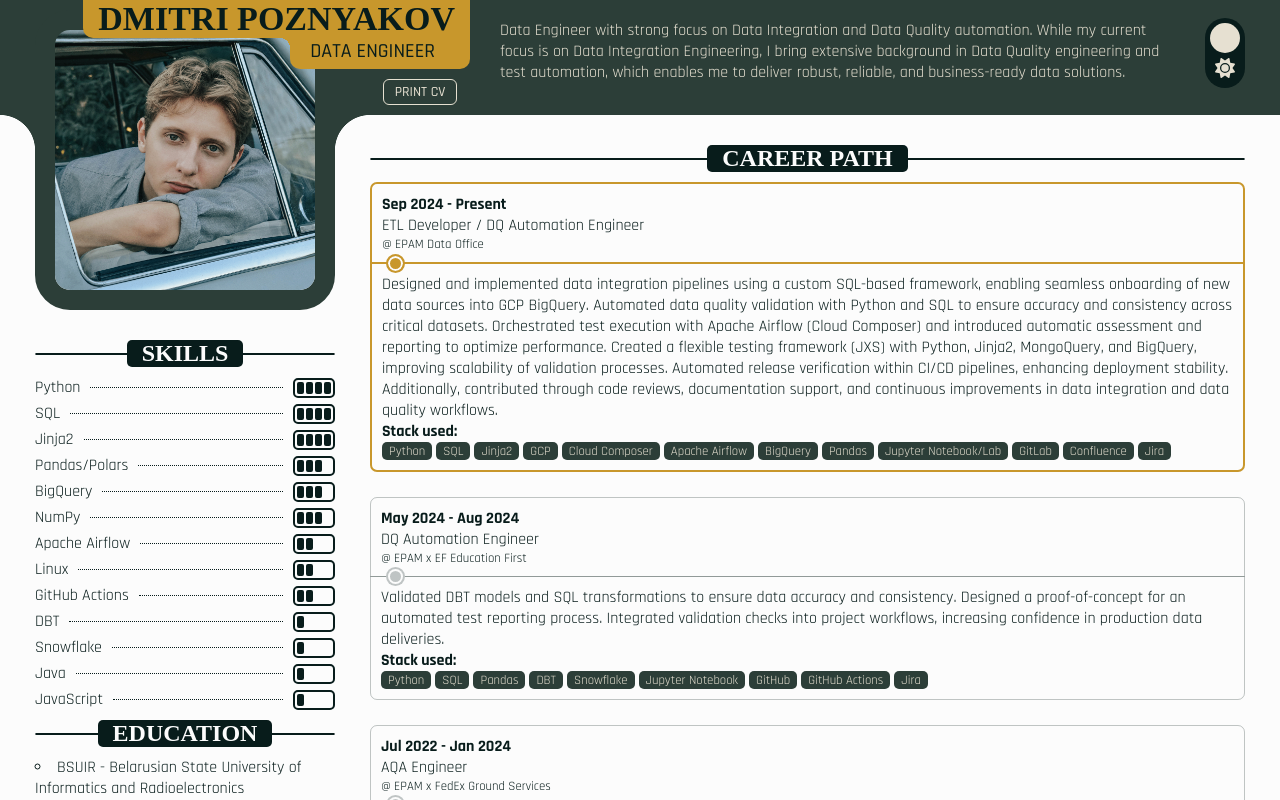
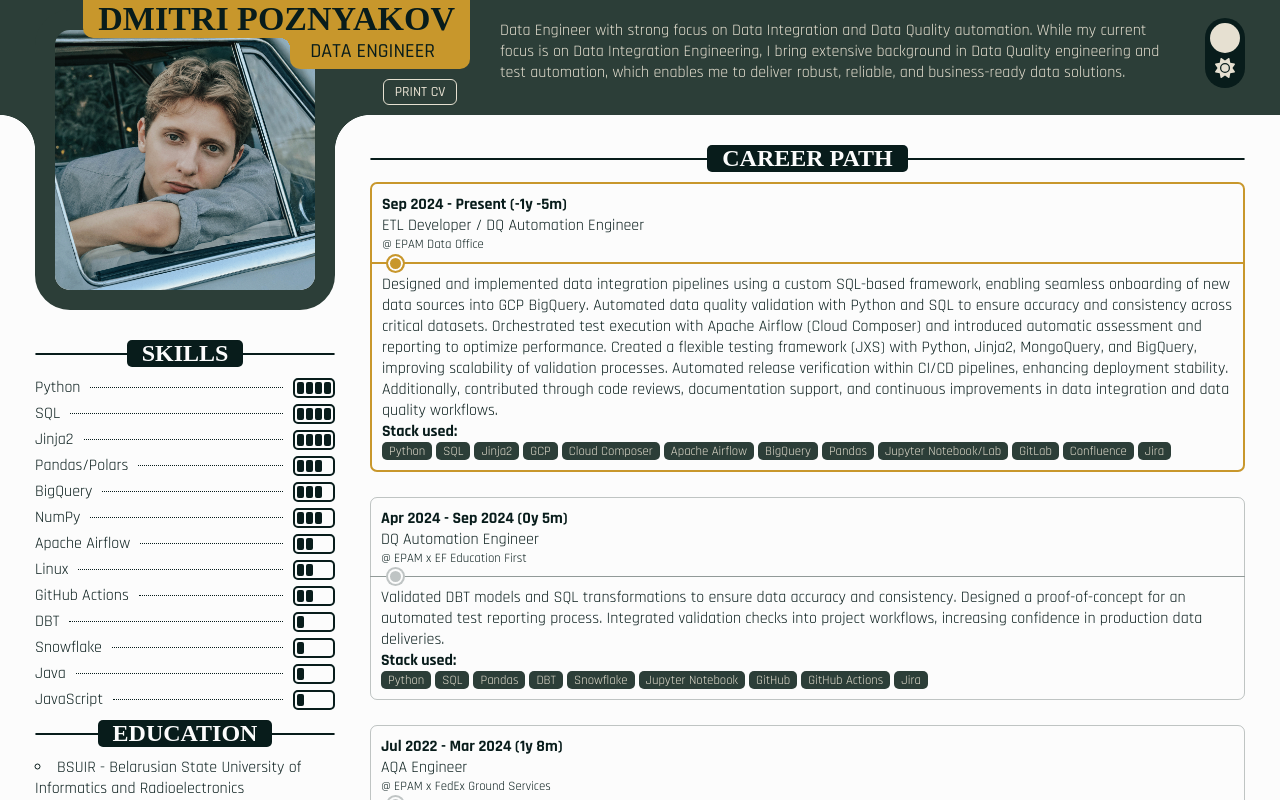
Before and after one commit to endusol/cv, a Vue app: page / in a window 1280 px wide. Shown: the top 800 px of the page. Built offline with nearby package versions, Linux system fonts and the light colour scheme; a web font is replaced by a local one.

Commit message:
Design is ready and awaits for refactoring.

```diff
--- a/src/components/complex/Timeline.vue
+++ b/src/components/complex/Timeline.vue
@@ -4,7 +4,6 @@
 
 <template>
 <section class="c c--timeline">
-    <!-- <hr/> -->
     <slot/>
 </section>
 </template>
--- a/src/components/complex/TimelineItem.vue
+++ b/src/components/complex/TimelineItem.vue
@@ -3,24 +3,34 @@ import Tag from '@components/basic/Tag.vue'
 import Responsive from '@components/basic/Responsive.vue';
 
 const props = defineProps({
-    period:      {type: String, required: true},
-    position:    {type: String, required: true},
-    customer:    {type: String, required: true},
+    start:       {type: String,        required: true},
+    end:         {type: String,        required: true},
+    position:    {type: String,        required: true},
+    customer:    {type: String,        required: true},
     tags:        {type: Array[String], required: true},
-    description: {type: String, required: true},
-    active:      {type: Boolean, required: true},
+    description: {type: String,        required: true}
+});
+function compose_work_period(start, end) {
+    const parse = _ => new Date(_ ?? Date.now())
+    const s = parse(start)
+    const e = parse(end)
 
-});
+    const _ = (e.getFullYear() - s.getFullYear()) * 12 + e.getMonth() - s.getMonth()
+    const d = `${Math.floor(_ / 12)}y ${_ % 12}m`
+
+    const fmt = _ => _.toLocaleString('en-US', { month: 'short', year: 'numeric' })
+    return `${fmt(s)} - ${fmt(end ? fmt(e) : 'Present')} (${d})`.replaceAll(' ', '\xa0')
+}
 </script>
 
 <template>
 <Responsive
     class="c c--timeline-item"
-    :class="{ active }"
+    :class="{ active: end === null }"
     :config="{ condensed: ({ sw, sh, ww, wh }) => sw <= 900 }"
 >
     <div id="meta">
-        <strong>{{ props.period }}</strong>
+        <strong>{{ compose_work_period(props.start, props.end) }}</strong>
         <p>{{ props.position }}</p>
         <p style="font-size: 0.8em">{{ props.customer }}</p>
     </div>
@@ -71,10 +81,7 @@ const props = defineProps({
     gap: 4px;
 }
 /* ========== CONDENSED ============================================================================================= */
-.c--timeline-item.condensed {
-    grid-template-columns: auto;
-
-}
+.c--timeline-item.condensed { grid-template-columns: auto; }
 .c--timeline-item.condensed > #meta {
     border-bottom-left-radius: 0;
     border-bottom-right-radius: 0;
--- a/src/data/career.json
+++ b/src/data/career.json
@@ -1,6 +1,7 @@
 [
     {
-        "period": "Sep 2024 - Present",
+        "start": "2024-09-01",
+        "end": null,
         "customer": "@ EPAM Data Office",
         "position": "ETL Developer / DQ Automation Engineer",
         "description": "Designed and implemented data integration pipelines using a custom SQL-based framework, enabling seamless onboarding of new data sources into GCP BigQuery. Automated data quality validation with Python and SQL to ensure accuracy and consistency across critical datasets. Orchestrated test execution with Apache Airflow (Cloud Composer) and introduced automatic assessment and reporting to optimize performance. Created a flexible testing framework (JXS) with Python, Jinja2, MongoQuery, and BigQuery, improving scalability of validation processes. Automated release verification within CI/CD pipelines, enhancing deployment stability. Additionally, contributed through code reviews, documentation support, and continuous improvements in data integration and data quality workflows.",
@@ -17,11 +18,11 @@
             "GitLab",
             "Confluence",
             "Jira"
-        ],
-        "active": true
+        ]
     },
     {
-        "period": "May 2024 - Aug 2024",
+        "start": "2024-04-01",
+        "end": "2024-09-01",
         "customer": "@ EPAM x EF Education First",
         "position": "DQ Automation Engineer",
         "description": "Validated DBT models and SQL transformations to ensure data accuracy and consistency. Designed a proof-of-concept for an automated test reporting process. Integrated validation checks into project workflows, increasing confidence in production data deliveries.",
@@ -35,10 +36,11 @@
             "GitHub",
             "GitHub Actions",
             "Jira"
-        ],
-        "active": false
+        ]
     },
     {
+        "start": "2022-07-01",
+        "end": "2024-03-01",
         "period": "Jul 2022 - Jan 2024",
         "customer": "@ EPAM x FedEx Ground Services",
         "position": "AQA Engineer",
@@ -56,11 +58,11 @@
             "Node.js",
             "GitLab",
             "Jira"
-        ],
-        "active": false
+        ]
     },
     {
-        "period": "Feb 2022 - Jun 2022",
+        "start": "2022-02-01",
+        "end": "2022-07-01",
         "customer": "@ EPAM x Tengizchevroil LLP",
         "position": "Developer / DQ Automation Engineer",
         "description": "Designed and implemented a reusable Data Quality Framework (DQF) to validate ETL processes, which accelerated test creation and improved validation consistency. Resolved performance bottlenecks in the framework, reducing execution time and resource consumption. Automated compilation and broadcasting of test result reports, enabling stakeholders, and developers to receive consistent updates. Additionally, documented DQF functionality and trained the team to ensure smooth adoption.",
@@ -76,11 +78,11 @@
             "GitHub",
             "Confluence",
             "Jira"
-        ],
-        "active": false
+        ]
     },
     {
-        "period": "Oct 2021 - Jan 2022",
+        "start": "2021-10-01",
+        "end": "2022-02-01",
         "customer": "@ EPAM Systems",
         "position": "Intern",
         "description": "Implemented data quality and completeness validation for analytics platform, ensuring integrity of business-critical datasets. Automated profiling workflows for CSV, XLSX, and TXT sources, which reduced manual validation efforts. Developed test automation scripts with Python, Apache JMeter, and Jenkins to streamline QA processes. Contributed to test documentation, including checklists and strategies.",
@@ -102,7 +104,6 @@
             "Apache JMeter",
             "StarUML",
             "Miro"
-        ],
-        "active": false
+        ]
     }
 ]
```
